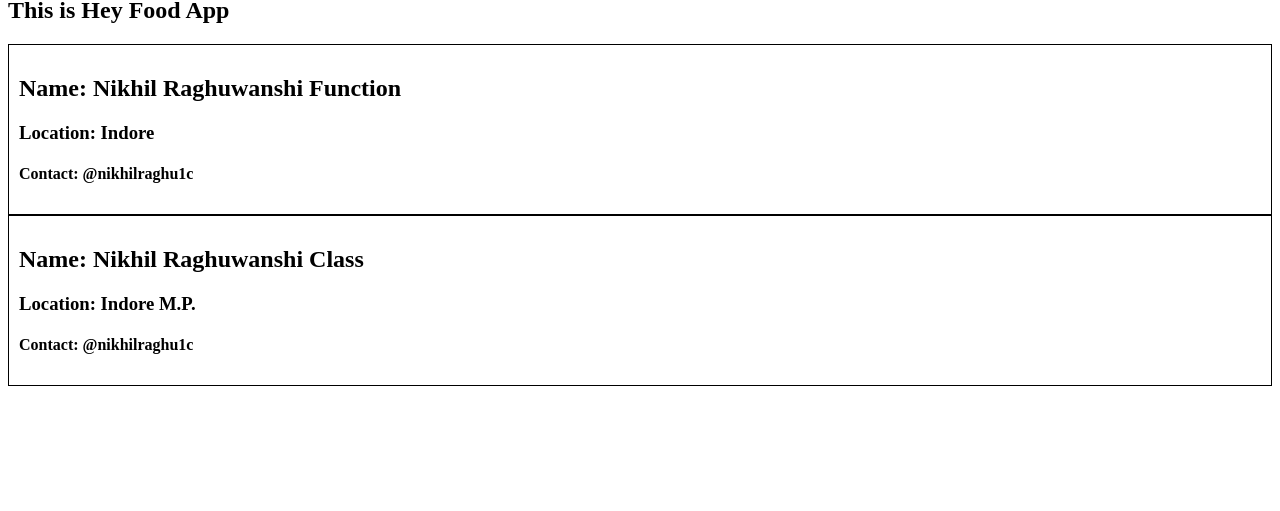
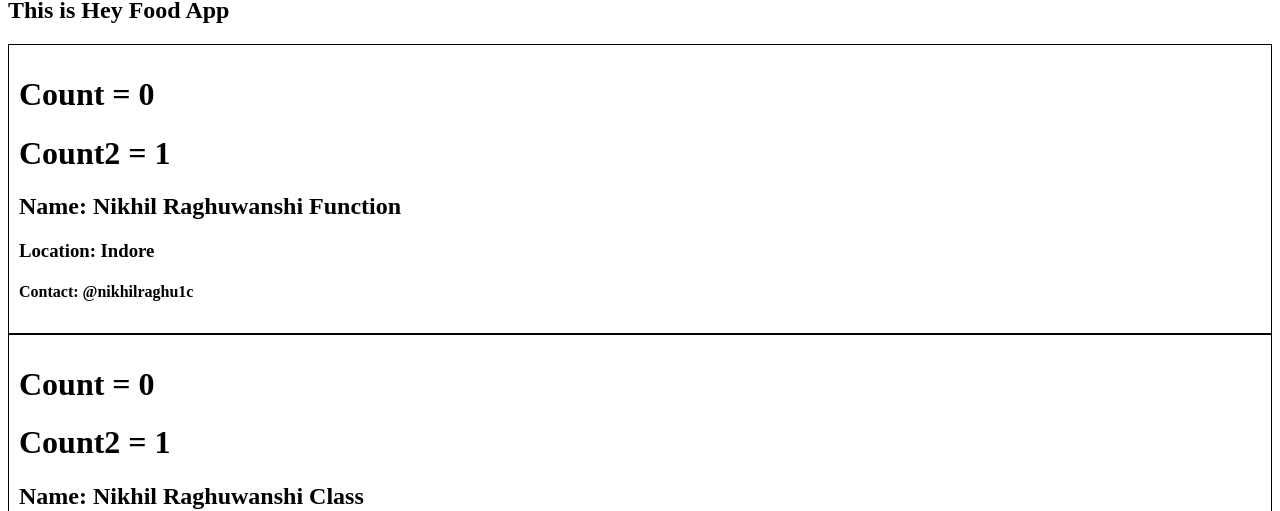
Before and after one commit to nikhilraghu1c/hey-react, a React (Vite) app: page /about in a window 1280 px wide. Shown: the part 247-758 px from the top of the page. Built offline with nearby package versions, Linux system fonts and the light colour scheme.

Commit message:
Added State Variable

```diff
--- a/src/components/User.js
+++ b/src/components/User.js
@@ -1,6 +1,13 @@
+import { useState } from "react";
+
 const User = ({ name }) => {
+  const [count] = useState(0);
+  const [count2] = useState(1);
+
   return (
     <div className="user-card">
+      <h1>Count = {count}</h1>
+      <h1>Count2 = {count2}</h1>
       <h2>Name: {name}</h2>
       <h3>Location: Indore</h3>
       <h4>Contact: @nikhilraghu1c</h4>
--- a/src/components/UserClass.js
+++ b/src/components/UserClass.js
@@ -3,12 +3,18 @@
 class UserClass extends React.Component {
   constructor(props) {
     super(props);
-    console.log(props);
+    this.state = {
+      count: 0,
+      count2: 1
+    };
   }
   render() {
     const { name, location } = this.props;
+    const { count, count2 } = this.state;
     return (
       <div className="user-card">
+        <h1>Count = {count}</h1>
+        <h1>Count2 = {count2}</h1>
         <h2>Name: {name}</h2>
         <h3>Location: {location}</h3>
         <h4>Contact: @nikhilraghu1c</h4>
```
Also changed, not shown: 1 other file (tests, documents, lock files or other folders).
